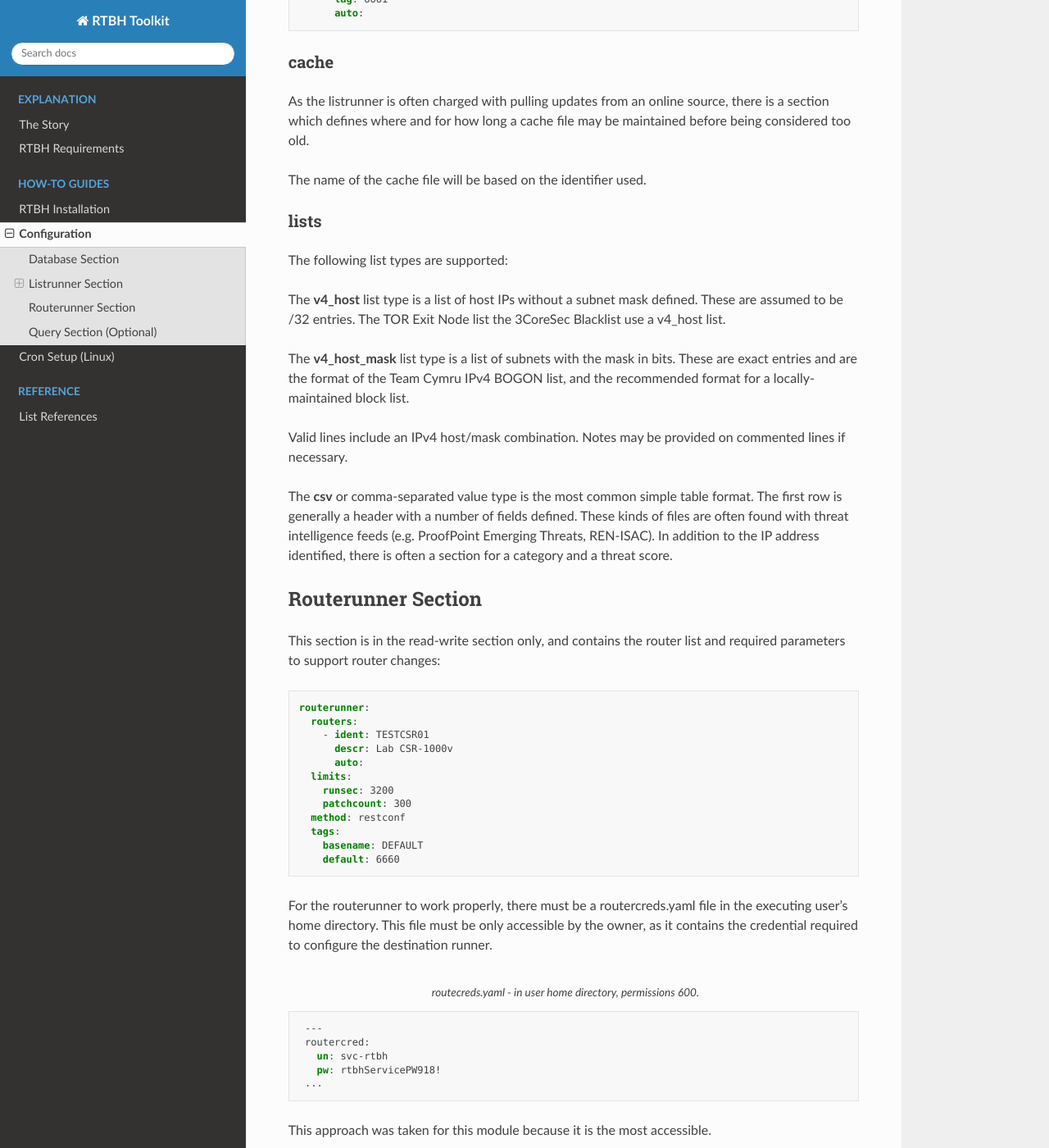
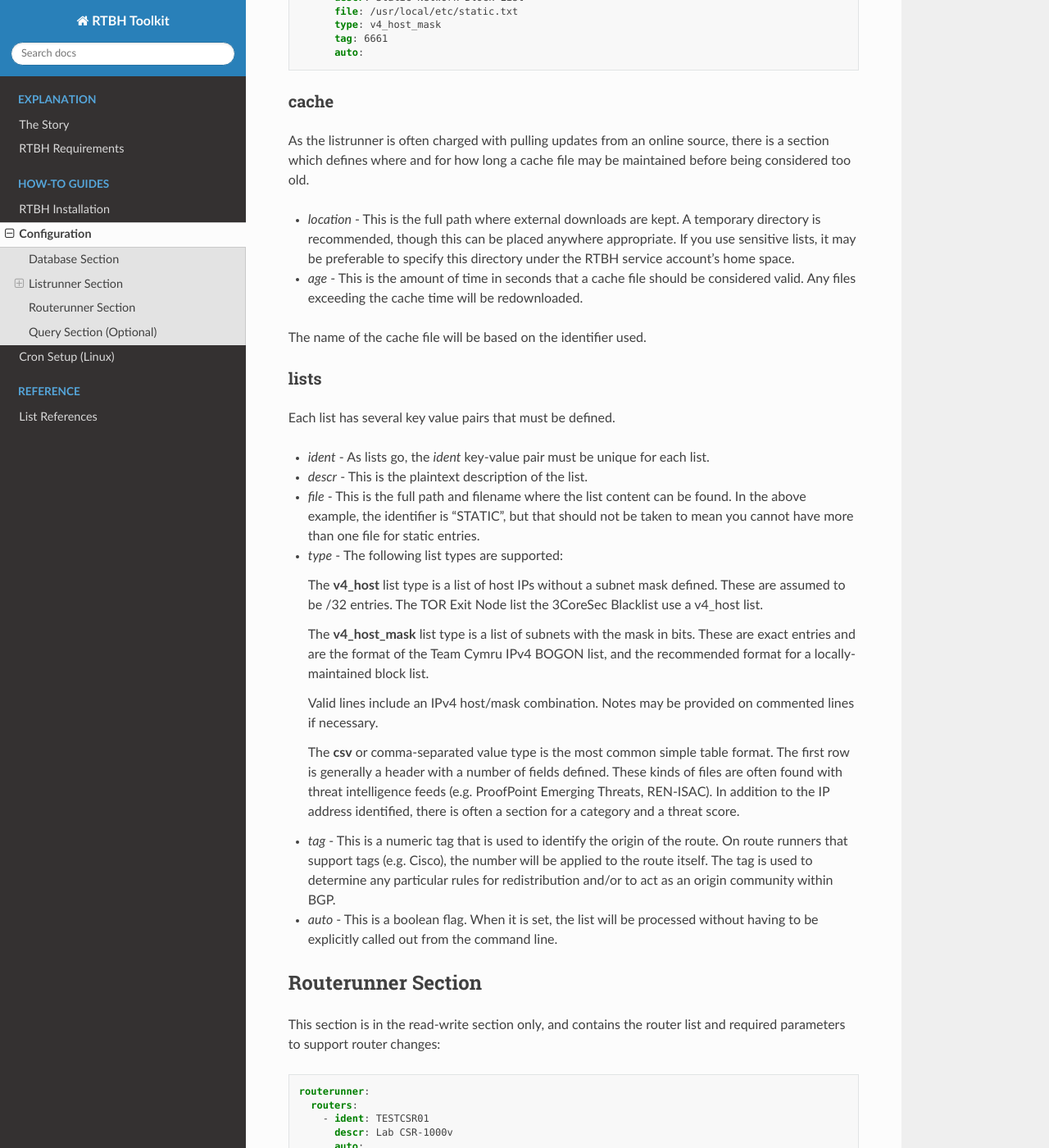
Before and after one commit to iunderwood/rtbh-toolkit, a Sphinx documentation site: the page built from docs/config.rst, in a window 1280 px wide and 1400 px high, scrolled down 1189 px. Shown: the whole window at 82% size. Built offline with Sphinx 7.4.7 and the Read the Docs theme 2.0.0, drawn with Linux system fonts in a browser that asks for light colours; some of the changed text lies outside the part shown.

Commit message:
Documentation updates to set up the 0.1 release.

```diff
--- a/docs/config.rst
+++ b/docs/config.rst
@@ -32,6 +32,7 @@ If there is a read-only version used system-wide, it should have a configuration
       dbUserName: rtbh_ro
       dbUserPass: timeToReadMe123!
 
+The fields in this section are all required, and should not need further definition.
 
 Listrunner Section
 ------------------
@@ -57,20 +58,36 @@ cache
 
 As the listrunner is often charged with pulling updates from an online source, there is a section which defines where and for how long a cache file may be maintained before being considered too old.
 
+* *location* - This is the full path where external downloads are kept.  A temporary directory is recommended, though this can be placed anywhere appropriate.  If you use sensitive lists, it may be preferable to specify this directory under the RTBH service account's home space.
+
+* *age* - This is the amount of time in seconds that a cache file should be considered valid.  Any files exceeding the cache time will be redownloaded.
+
 The name of the cache file will be based on the identifier used.
 
 lists
 ^^^^^
 
-The following list types are supported:
+Each list has several key value pairs that must be defined.
 
-The **v4_host** list type is a list of host IPs without a subnet mask defined.  These are assumed to be /32 entries.  The TOR Exit Node list the 3CoreSec Blacklist use a v4_host list.
+* *ident* - As lists go, the *ident* key-value pair must be unique for each list.
 
-The **v4_host_mask** list type is a list of subnets with the mask in bits.  These are exact entries and are the format of the Team Cymru IPv4 BOGON list, and the recommended format for a locally-maintained block list.
+* *descr* - This is the plaintext description of the list.
 
-Valid lines include an IPv4 host/mask combination.  Notes may be provided on commented lines if necessary.
+* *file* - This is the full path and filename where the list content can be found.  In the above example, the identifier is "STATIC", but that should not be taken to mean you cannot have more than one file for static entries.
 
-The **csv** or comma-separated value type is the most common simple table format.  The first row is generally a header with a number of fields defined.  These kinds of files are often found with threat intelligence feeds (e.g. ProofPoint Emerging Threats, REN-ISAC).  In addition to the IP address identified, there is often a section for a category and a threat score.
+* *type* - The following list types are supported:
+
+  The **v4_host** list type is a list of host IPs without a subnet mask defined.  These are assumed to be /32 entries.  The TOR Exit Node list the 3CoreSec Blacklist use a v4_host list.
+
+  The **v4_host_mask** list type is a list of subnets with the mask in bits.  These are exact entries and are the format of the Team Cymru IPv4 BOGON list, and the recommended format for a locally-maintained block list.
+
+  Valid lines include an IPv4 host/mask combination.  Notes may be provided on commented lines if necessary.
+
+  The **csv** or comma-separated value type is the most common simple table format.  The first row is generally a header with a number of fields defined.  These kinds of files are often found with threat intelligence feeds (e.g. ProofPoint Emerging Threats, REN-ISAC).  In addition to the IP address identified, there is often a section for a category and a threat score.
+
+* *tag* - This is a numeric tag that is used to identify the origin of the route.  On route runners that support tags (e.g. Cisco), the number will be applied to the route itself.  The tag is used to determine any particular rules for redistribution and/or to act as an origin community within BGP.
+
+* *auto* - This is a boolean flag.  When it is set, the list will be processed without having to be explicitly called out from the command line.
 
 Routerunner Section
 -------------------
@@ -85,7 +102,6 @@ This section is in the read-write section only, and contains the router list and
           descr: Lab CSR-1000v
           auto:
       limits:
-        runsec: 3200
         patchcount: 300
       method: restconf
       tags:
@@ -103,7 +119,9 @@ For the routerunner to work properly, there must be a routercreds.yaml file in t
       pw: rtbhServicePW918!
     ...
 
-This approach was taken for this module because it is the most accessible.
+This approach was taken for this module because it is the most accessible to the widest audience.
+
+For this, I recommend creating a dedicated account for running RTBH updates that only allow access to any routers that are intended for use in the RTBH system.
 
 Query Section (Optional)
 ------------------------
--- a/docs/index.rst
+++ b/docs/index.rst
@@ -8,7 +8,7 @@ Remote Trigger Black Hole Toolkit Documentation
 
 This is the documentation for the Remote Trigger Black Hole Toolkit.
 
-There are no tutorials for this project.
+A tutorial and walkthrough will be part of the 0.2 release of this project.
 
 .. toctree::
    :maxdepth: 1
--- a/docs/lists.rst
+++ b/docs/lists.rst
@@ -29,6 +29,8 @@ This list uses a specific file which contains a list of networks and bitmasks.
     52.188.145.215/32
     # 2021-02-06 - Ticket 31245
     94.147.140.0/23
+
+How the list is updated is up to the administrator.  This can be run via a full CI/CD process, or in a periodic pull from an internal repository.
 
 Free Address Lists
 ------------------
```
